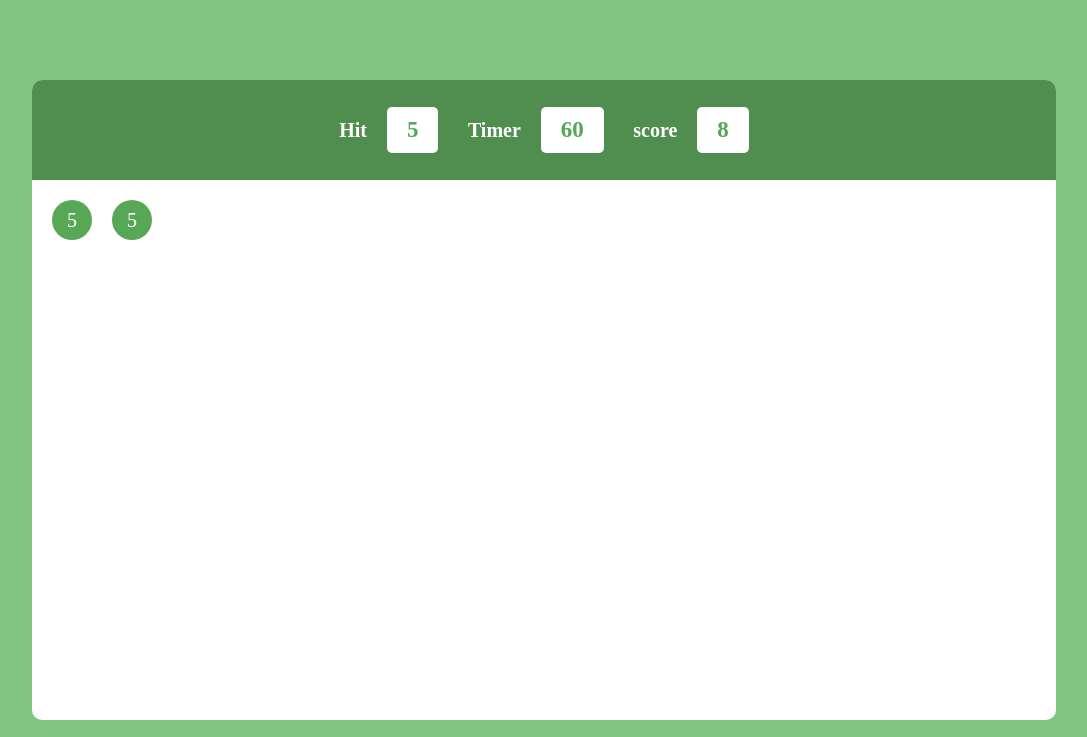
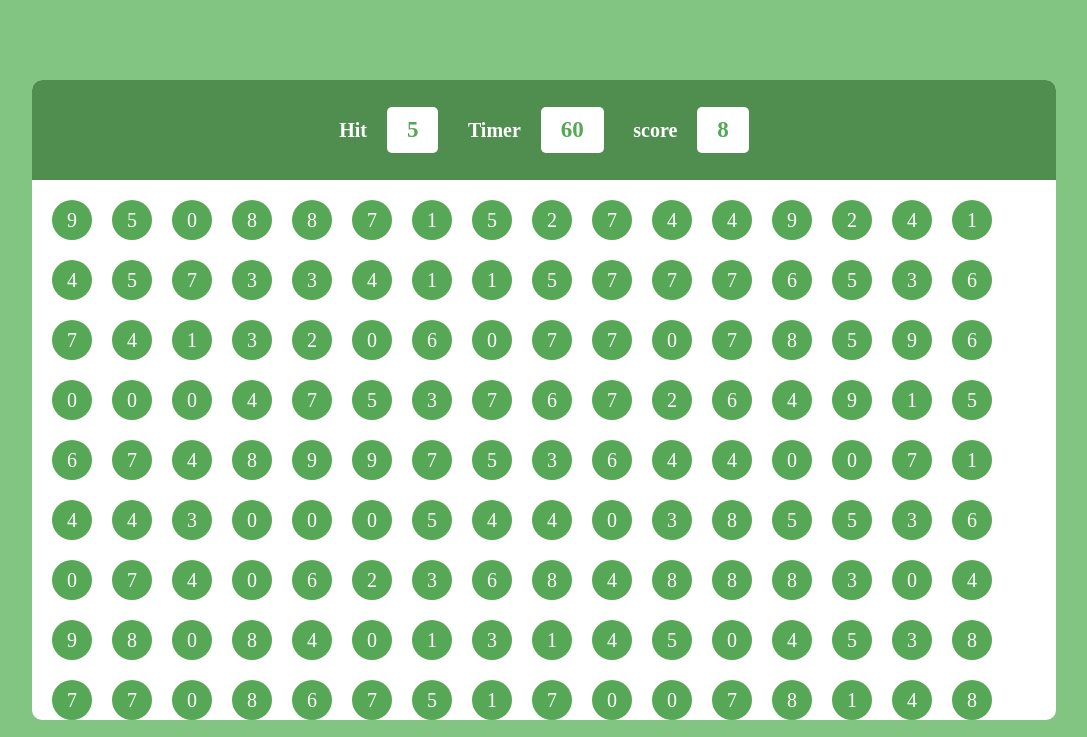
Before and after one commit to Torabarnob203311003/Bubble-Game, a plain HTML site: page index.html in a window 1280 px wide. Shown: the whole page, without its empty margins (96-1183 px from the left). Drawn offline with Linux system fonts and the light colour scheme.

Commit message:
Daynamically Bubble Making Done

```diff
--- a/index.html
+++ b/index.html
@@ -41,9 +41,13 @@
                         </div>
 
                         <div id="pbtm">
-                            <div class="bubble">5</div>
-                            <div class="bubble">5</div>
+
+
 
 
                         </div>
+
+
+
+                        <script src="script.js"></script>
 </html>
--- /dev/null
+++ b/script.js
@@ -0,0 +1,9 @@
+let clutter ="";
+
+for( i=1;i<=160; i++){
+
+  var rn=Math.floor(Math.random()*10)
+   clutter += ` <div class="bubble">${rn}</div>`
+}
+
+document.querySelector('#pbtm').innerHTML =clutter
```
